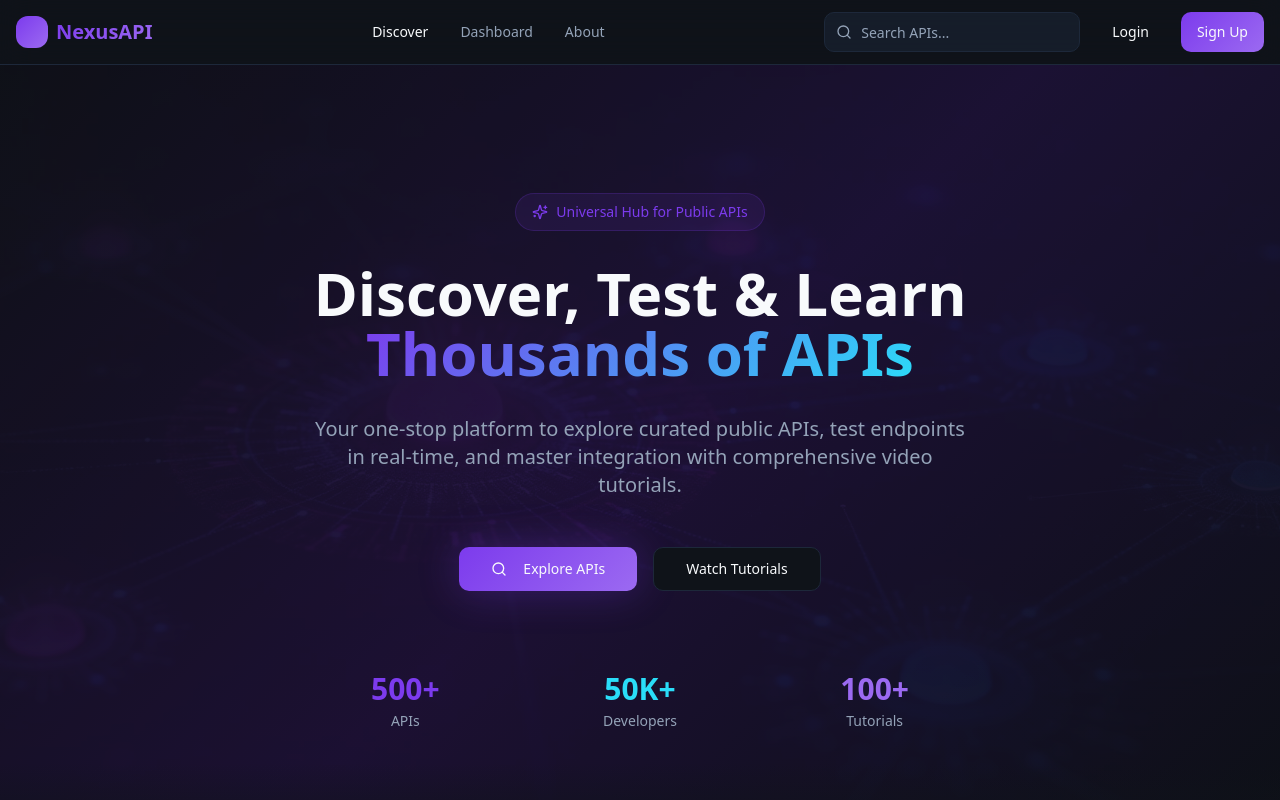
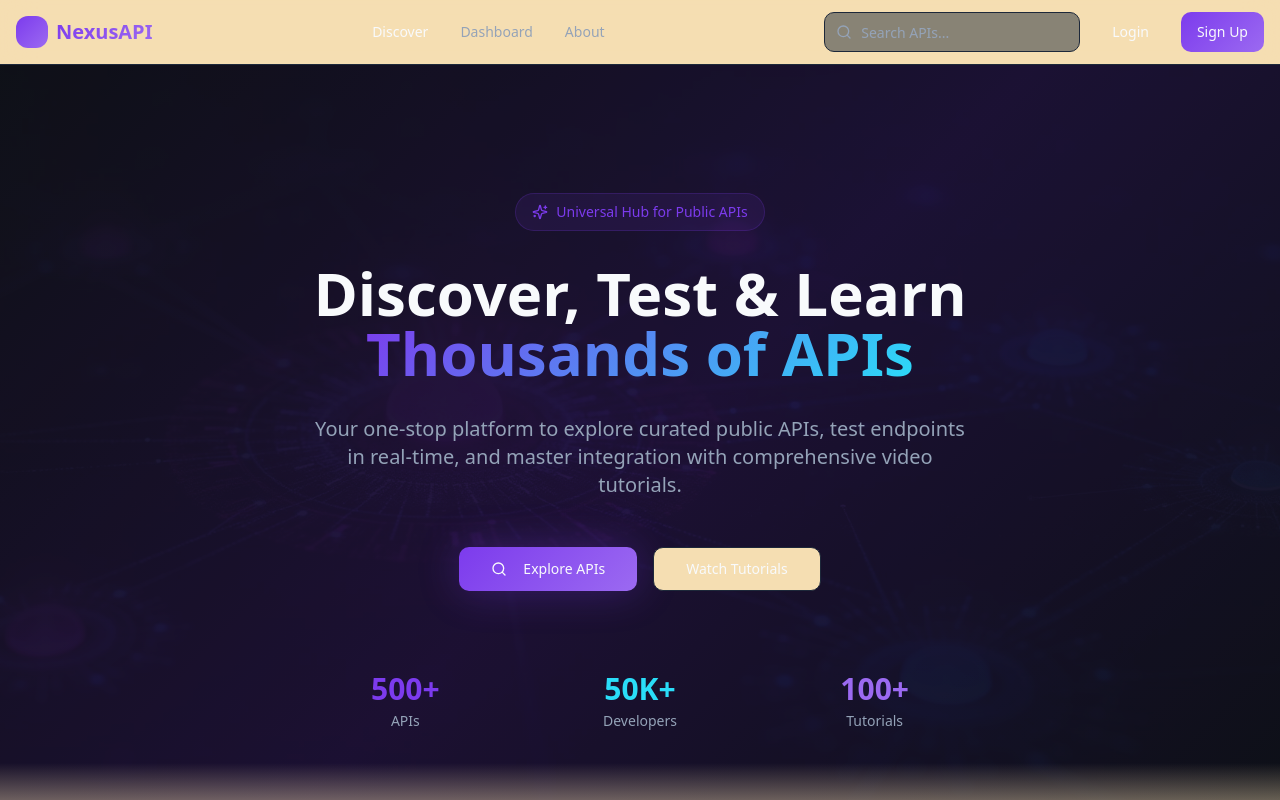
Before and after one commit to Shahzeb-Ahmad0/NexusApi, a React (Vite) app: page / in a window 1280 px wide. Shown: the top 800 px of the page. Built offline with nearby package versions, Linux system fonts and the light colour scheme; the HTML template or start-up script is replaced by a standard one.

Commit message:
feat: Set background color to wheat

```diff
--- a/src/index.css
+++ b/src/index.css
@@ -8,7 +8,7 @@ All colors MUST be HSL.
 
 @layer base {
   :root {
-    --background: 220 25% 8%;
+    --background: 39 77% 83%;
     --foreground: 210 40% 98%;
 
     --card: 220 25% 10%;
```
